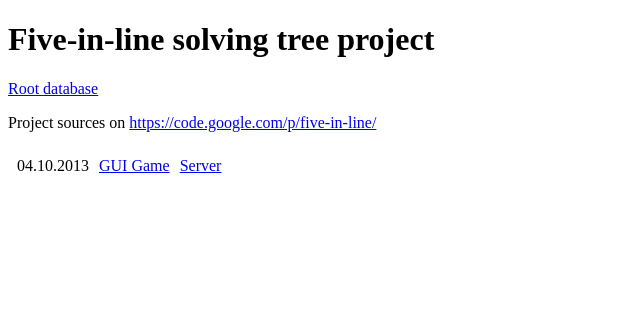
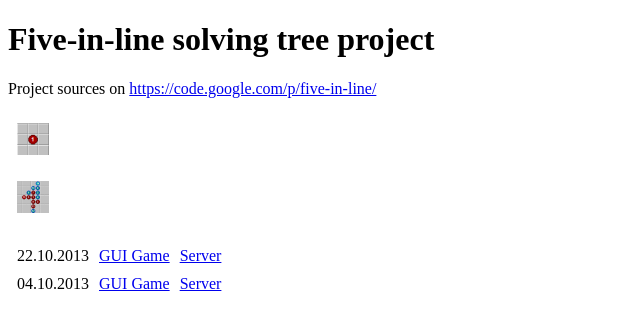
Before and after one commit to lopdog101/five-in-line, a PHP site: page / in a window 1280 px wide. Shown: the top 330 px of the page, without its empty margins (0-640 px from the left). Run offline with PHP 8.4, Linux system fonts and the light colour scheme.

Commit message:
Add avatars for solutions
git-svn-id: https://five-in-line.googlecode.com/svn/trunk@92 eb107457-74e5-4d44-a7ce-0c97796e0735

```diff
--- a/www/var/www/fiveinline/index.php
+++ b/www/var/www/fiveinline/index.php
@@ -7,8 +7,19 @@
 </head>
 <body>
 <h1>Five-in-line solving tree project</h1>
-<p><a href="solutions/root/">Root database</a></p>
 <p>Project sources on <a href="https://code.google.com/p/five-in-line/">https://code.google.com/p/five-in-line/</a></p>
+<table cellSpacing="8">
+<?
+function add_solution($path_name)
+{
+   echo "<tr><td><a href=\"solutions/$path_name/\"><img src=\"solutions/$path_name/avatar.png\"/ width=\"32\" height=\"32\"></a></p></td></tr>";
+}
+
+add_solution("root");
+add_solution("v14");
+?>
+
+</table>
 <table cellSpacing="8">
 <?
 function add_version($d,$m,$y)
@@ -16,6 +27,7 @@ function add_version($d,$m,$y)
 	echo "<tr><td>$d.$m.$y</td><td><a href=\"download/five_in_line$y$m$d.zip\">GUI Game</a><td><a href=\"download/db$y$m$d.zip\">Server</a></td></tr>";
 }
 
+add_version("22","10","2013");
 add_version("04","10","2013");
 ?>
 
--- /dev/null
+++ b/www/var/www/fiveinline/solutions/v14/index.php
@@ -0,0 +1,5 @@
+<?
+$DB_PATH='/home/shebeko/f5/v14';
+$OWN_PATH='http://fiveinline.info/solutions/v14/';
+include '../index.inc';
+?>
--- /dev/null
+++ b/www/var/www/fiveinline/solutions/v14/solve.php
@@ -0,0 +1,4 @@
+<?
+$DB_PATH='/home/shebeko/f5/v14';
+include '../solve.inc';
+?>
```
Also changed, not shown: www/var/www/fiveinline/solutions/root/avatar.png (added), www/var/www/fiveinline/solutions/v14/avatar.png (added).
